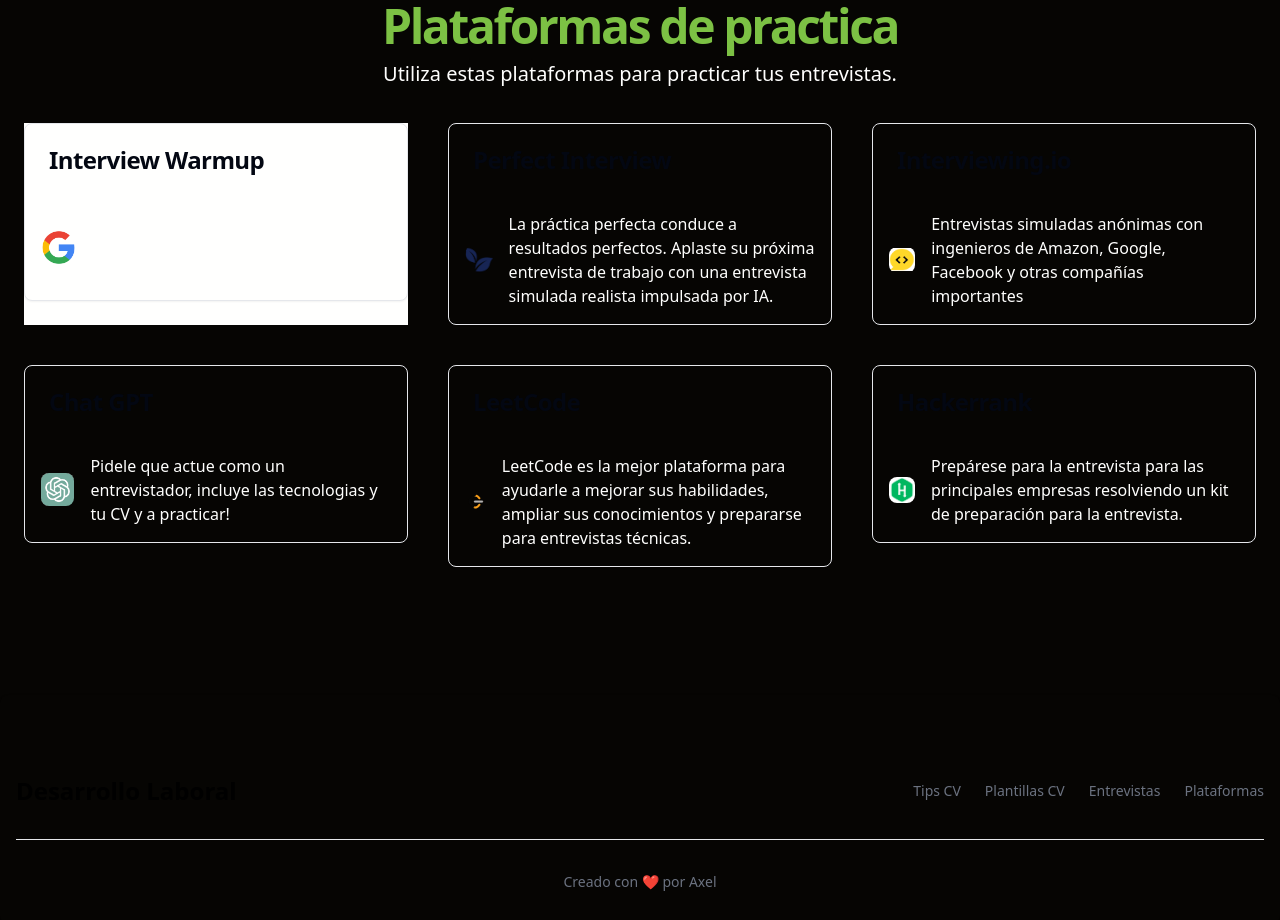
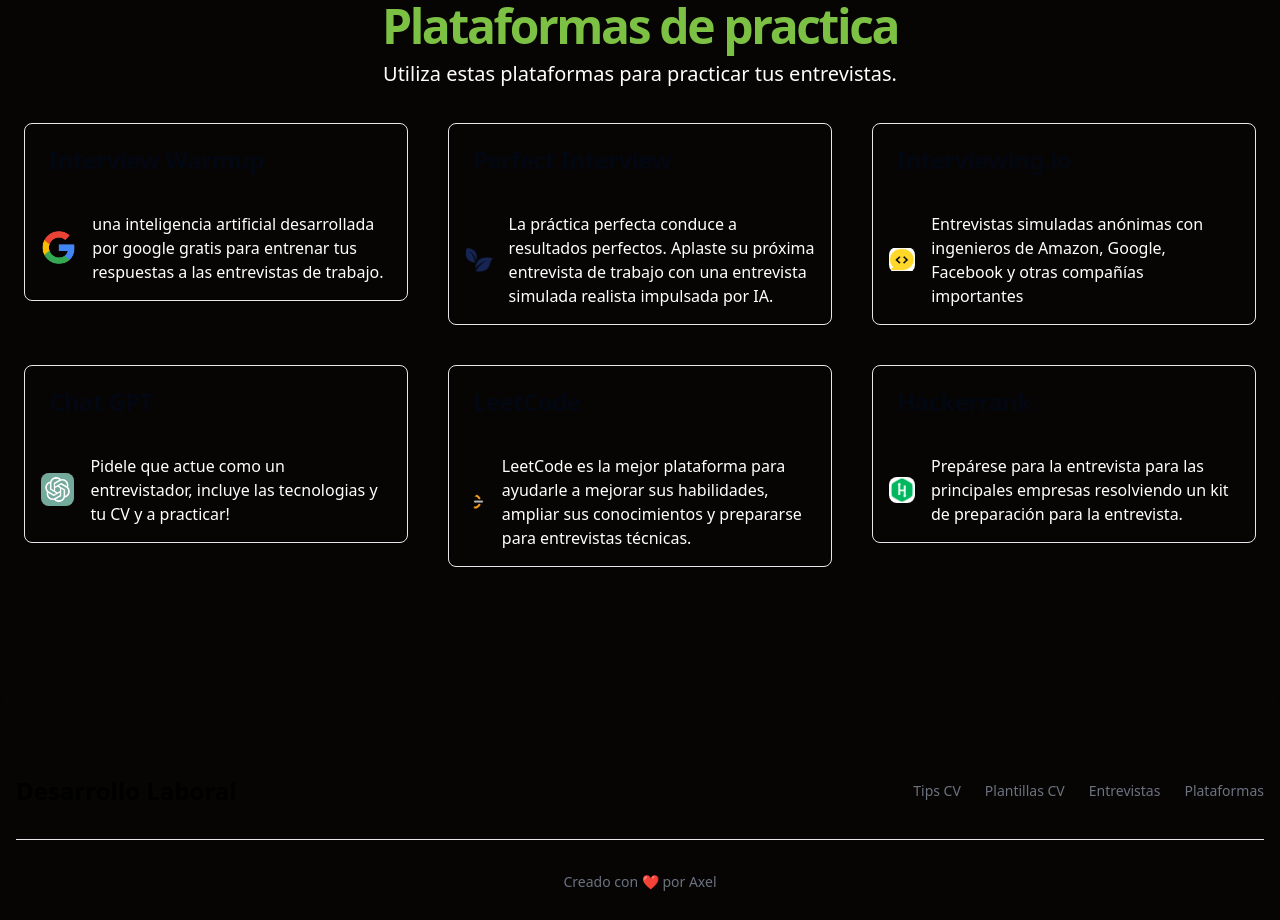
Before and after one commit to Axel3890/DesarrolloLaboral, a Next.js app in the folder desarrollolaboral/: page /entrevistas in a window 1280 px wide. Shown: the part 840-1760 px from the top of the page. Built offline with nearby package versions, Linux system fonts and the light colour scheme.

Commit message:
corregida card

```diff
--- a/desarrollolaboral/src/app/entrevistas/page.jsx
+++ b/desarrollolaboral/src/app/entrevistas/page.jsx
@@ -83,7 +83,7 @@
               </p>
             </div>
             <div className="grid gap-8 md:grid-cols-2 lg:grid-cols-3 lg:gap-10 bg-cust ">
-              <a href="https://grow.google/certificates/interview-warmup/" target="blank" className="bg-custom-white"><Card className="bg-custom-white">
+              <a href="https://grow.google/certificates/interview-warmup/" target="blank"><Card>
                 <CardHeader>
                   <CardTitle>Interview Warmup</CardTitle>
                 </CardHeader>
```
